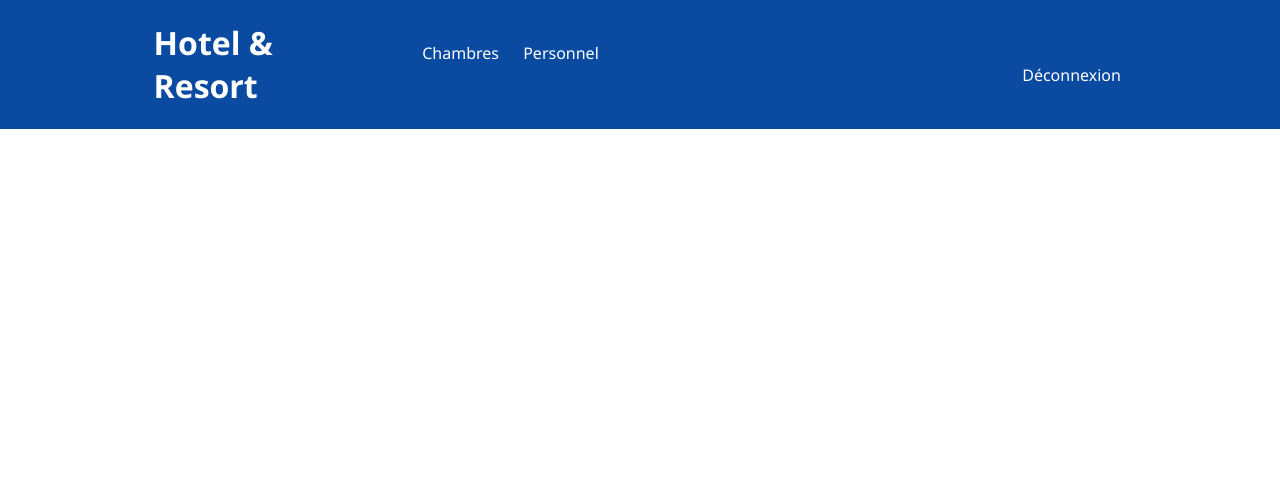
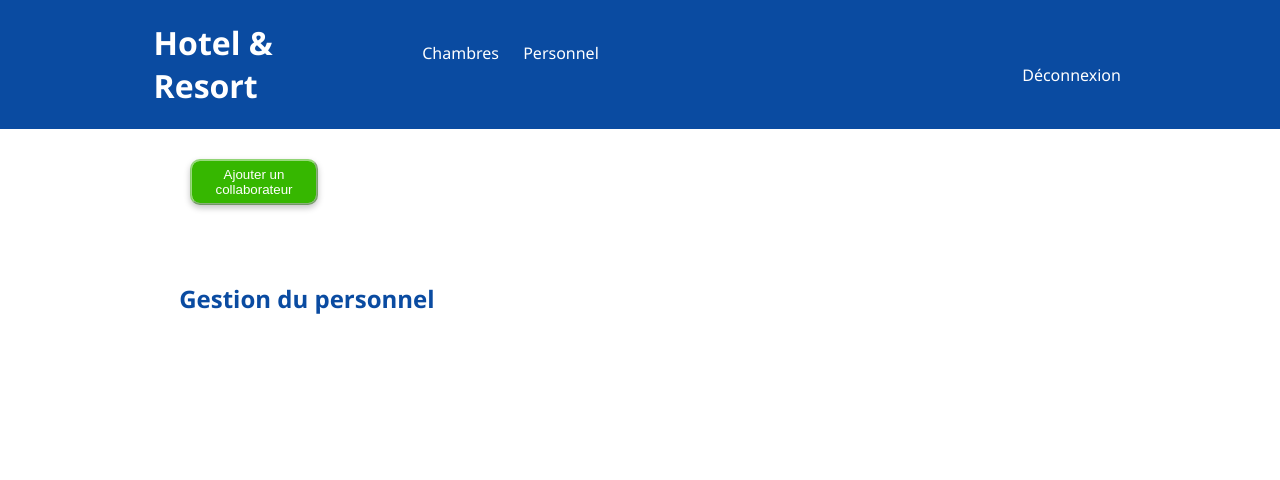
Before and after one commit to Pyxah/gestion_hotel, a PHP site: page /personnel.php in a window 1280 px wide. Shown: the top 480 px of the page. Run offline with PHP 8.4, Linux system fonts and the light colour scheme; data comes from the database, SQL or seed files in the repository.

Commit message:
Update personnel.php

```diff
--- a/personnel.php
+++ b/personnel.php
@@ -1,30 +1,44 @@
-<!DOCTYPE html>
-<html>
- <head>
-   <meta http-equiv="Content-Type" content="text/html; charset=utf-8"/>
-   <link rel="shortcut icon" type="image/ico" href="img/favicon.gif" />
-   <link rel="stylesheet" type="text/css" href="./style/personnel.css" />
-   <title>Hotel & Resort</title>
- </head>
- <body>
+<head>
+	<link href="./Personnel.css" rel="stylesheet" type="text/css">
+    <link rel="icon" type="image/png" href="logo.png" />
+</head>
 
- <div class="header">
+<div class="header">
     <h1 id="head-title">Hotel & Resort</h1>
-    <ul id="boutton-margin">
-        <li><a href="index.php">Chambres</a></li>
-        <li><a href="personnel.php">Personnel</a></li>
-        <li id="déconnexion"><a href="logout.php">Déconnexion</a></li>
+    <ul id="buttonheader-margin">
+        <li><a href="#chambres">Chambres</a></li>
+        <li><a href="#personnel">Personnel</a></li>
+        <li id="déconnexion"><a href="#déconnexion">Déconnexion</a></li>
     </ul>
 </div>
 
 <?php
 try
 {
-	$bdd = new PDO('mysql:host=localhost;dbname=gestion_hotel;charset=utf8', 'root', 'root');
-	array(PDO::ATTR_ERRMODE => PDO::ERRMODE_EXCEPTION);
+    $bdd = new PDO('mysql:host=localhost;dbname=tp_hotels;charset=utf8', 'root', '');
+    array(PDO::ATTR_ERRMODE => PDO::ERRMODE_EXCEPTION);
 }
 catch(Exception $e)
 {
-	die('Erreur :'.$e->getMessage() );
+    die('Erreur :'.$e->getMessage() );
 }
 ?>
+
+        <button class="button" id="button" type="submit" name="button"><a href="./formulaire.php">Ajouter un collaborateur</button>
+
+<h2>Gestion du personnel</h2>
+
+<div class="main">
+    <?php
+    $getAll = $bdd->query('SELECT employee.nom, employee.prenom FROM employee INNER JOIN chambre on chambre.employee');
+        foreach ($getAll->fetchAll() as $data)
+        {
+        ?>
+        <div class="case_personnel">
+
+
+        </div>
+        <?php
+        }
+    ?>
+</div>
```
